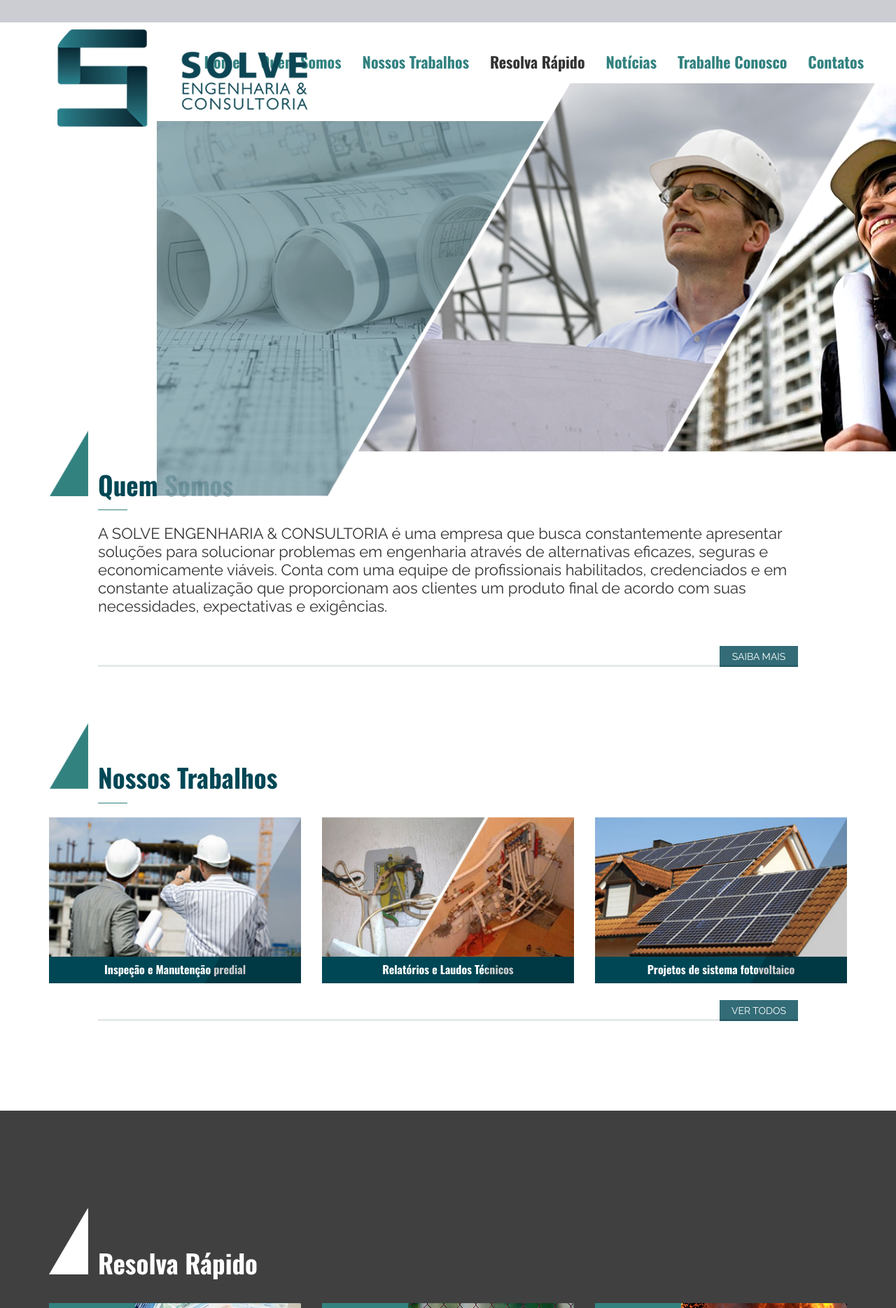
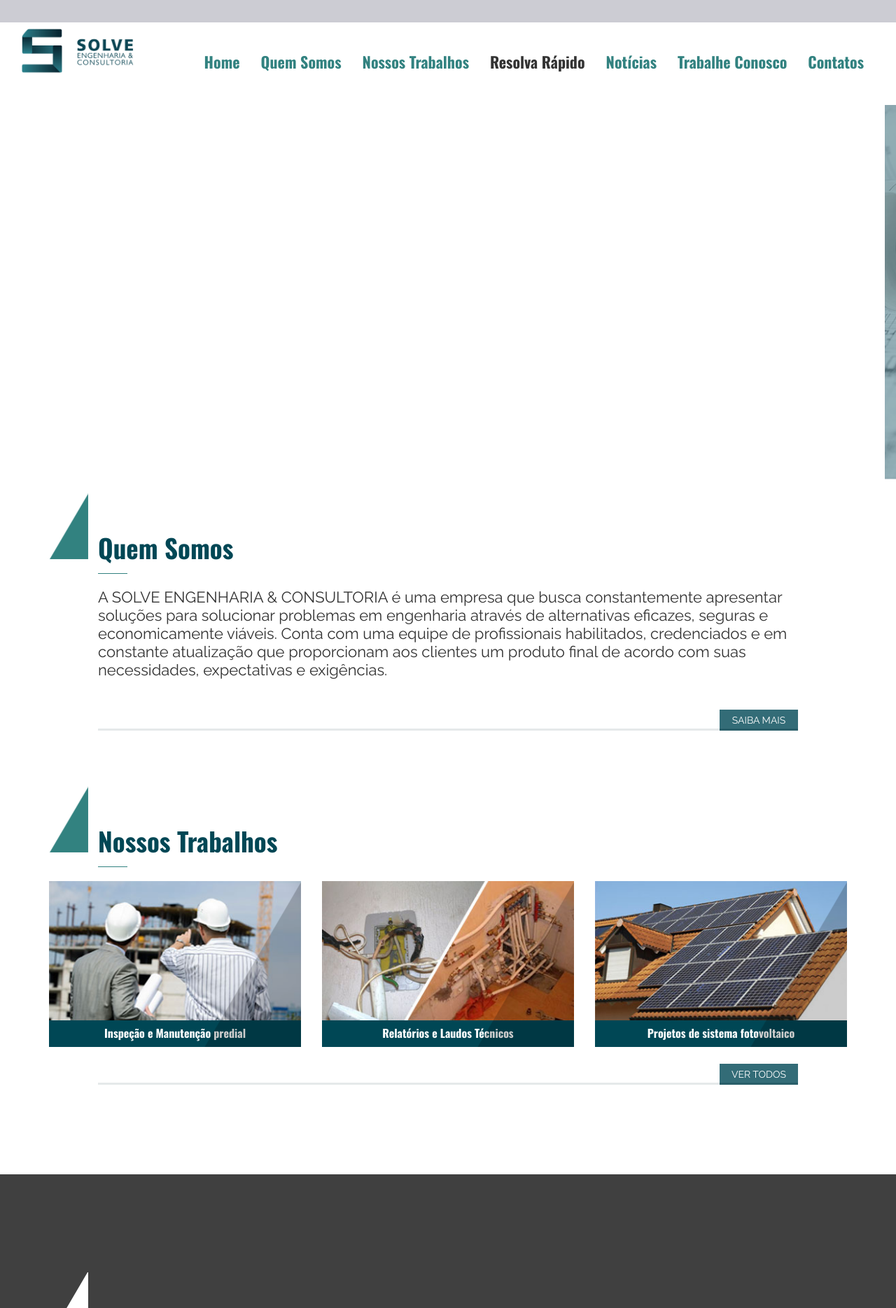
Before and after one commit to V1n1c1us/solveeng, a PHP site: page / in a window 1280 px wide. Shown: the top 1869 px of the page at 70% size. Run offline with PHP 8.4, Linux system fonts and the light colour scheme; some libraries are stand-ins or nearby versions.

Commit message:
arquivos

```diff
--- a/css/style.css
+++ b/css/style.css
@@ -702,14 +702,23 @@ h4 p span {
     .navbar-collapse.collapse.in{
 		margin-bottom: 55px;
 	}
+	.menu li a {
+	z-index: 9999;
+	}
+	img.banner {
+    	height: 100px;
+	}
 	.margin60{
 		margin-top: 0px;
 	}
-
 	h2.titulo{
 		font-size: 30px;
 	}
 
+	p{
+		padding: 0 20px;
+		font-size: 14px;
+	}
 	h2.titulo-2{
 		font-size: 24px;
 	}
@@ -722,21 +731,84 @@ h4 p span {
 		margin: 0;
 	}
 
-	.resolva-rapido .boxcima img.imagem {
-    right: 0px;
+	.area-action-resolva-rapido {
+	    margin: 0px 15px;
+	}
+
+	.boxcima p{
+		color: #fff;
+		font-size: 13px;
+	    padding: 17px;
+	}
+
+	.resolva-rapido .boxbaixo{
+		line-height: 45px;
+	}
+	.resolva-rapido .boxbaixo .txt{
+		font-size: 10px;
 	}
 
 	.enviar-form {
     	margin-top: 30px;
 	}
 
+	.contato {
+    	padding: 0px;
+	}
+
+	ul.endereco li {
+    	font-size: 14px;
+	}
+	ul.endereco li a{
+		color: #fff;
+	}
+
+	ul.lista{
+		font-size: 14px;
+	}
+
+	ul.vagas-itens{
+	    font-size: 14px;
+	}
+
+	.formulario{
+	    font-size: 14px;
+	}
+
+	#mapa{
+		margin-bottom: 70px;
+	}
+
 	.footer .copy {
-    font-size: 13px;
+	    font-size: 13px;
 	}
 }
 /*telas de largura máxima 360px*/
-@media screen and (max-width: 380px){
-
+@media screen and (min-width: 640px){
+	header .logo{
+	    margin: 0px 16px 8px 0px;
+	}
+	.logo img{
+	    width: 160px;
+	    margin-bottom: 55px;
+	}
+	.navbar-collapse.collapse.in{
+		margin-bottom: 55px;
+	}
+	.menu li a {
+	z-index: 9999;
+	}
+	.margin60{
+		margin-top: 0px;
+	}
+	.banner-secundario {
+    margin-top: 0px;
+}
+	.boxcima p{
+		color: #fff;
+		font-size: 20px;
+	    padding: 20px;
+	}
 }
 
 @media only screen and (min-width: 768px) and (max-width: 991px) {
@@ -751,7 +823,9 @@ h4 p span {
 	width: 280px;
     margin-bottom: 120px;
 }
- ul.menu li > a:hover {
+
+
+ul.menu li > a:hover {
     background: transparent;
     border-bottom: 3px solid #004755;
 }
@@ -783,6 +857,10 @@ h4 p span {
     width: 100%;
     height: 236px;
 }
+
+ul.endereco li a{
+	color: #fff;
+}
 .enviar-form {
     margin-top: 30px;
 }
--- a/index.php
+++ b/index.php
@@ -81,6 +81,7 @@
     </div>
     <div class="row hidden-lg hidden-md hidden-sm">
       <div class="banner-secundario">
+        <div class="col-lg-4 col-md-4 col-sm-6 col-xs-12">
         <div class="item">
           <div class="box-trabalhos">
             <div class="retina"></div>
@@ -89,7 +90,9 @@
               <h5>Inspeção e Manutenção predial</h5>
             </div>
           </div>
+          </div>
         </div>
+                <div class="col-lg-4 col-md-4 col-sm-6 col-xs-12">
         <div class="item">
           <div class="box-trabalhos">
             <div class="retina"></div>
@@ -99,6 +102,8 @@
             </div>
           </div>
         </div>
+        </div>
+                <div class="col-lg-4 col-md-4 col-sm-6 col-xs-12">
         <div class="item">
           <div class="box-trabalhos">
             <div class="retina"></div>
@@ -107,6 +112,7 @@
               <h5>Projetos de sistema fotovoltaico</h5>
             </div>
           </div>
+        </div>
         </div>
       </div>
     </div>
@@ -195,9 +201,7 @@
       </div>
     </div>
   </div>
-
-
-  <div class="resolva-rapido">
+  <div class="resolva-rapido hidden-lg">
     <div class="container">
       <div class="row">
         <div class="col-lg-12 header">
@@ -208,9 +212,7 @@
       <div class="banner-resolvaRapido">
         <div class="col-lg-4 col-md-4 col-sm-6 col-xs-12">
         <div class="item">
-          <div class="boxcima"> <img class="icon" src="images/resolva_rapido_01.png" alt="">
-            <div class="hoverzoom"> <img class="imagem" src="images/resolva_rapido_img_01.png" alt="CONTA DE LUZ MUITO CARA?">
-              <div class="retina">
+          <div class="boxcima">
                 <p>Uma alternativa para economia
                   de energia elétrica é a geração
                   de energia fotovoltaica, a qual
@@ -218,80 +220,68 @@
                   de energia elétrica através da
                   energia solar [...] </p>
               </div>
-            </div>
-          </div>
-          <div class="boxbaixo"> <span class="txt">CONTA DE LUZ MUITO CARA?</span> </div>
+           <div class="boxbaixo"><span class="txt">CONTA DE LUZ MUITO CARA?</span></div>
         </div>
-                </div>
+        </div>
         <div class="col-lg-4 col-md-4 col-sm-6 col-xs-12">
          <div class="item">
-          <div class="boxcima"> <img class="icon" src="images/resolva_rapido_02.png" alt="">
-            <div class="hoverzoom"> <img class="imagem" src="images/resolva_rapido_img_02.png" alt="PROBLEMAS EM SUA INSTALAÇÃO ELÉTRICA?">
-              <div class="retina">
+          <div class="boxcima">
                 <p>Uma alternativa para resolver o problema em sua instalação elé
                   trica é realizar uma avaliação completa da instalação elétrica, identificar possíveis problemas e propor soluções viáveis  [...] </p>
               </div>
             </div>
+
+          <div class="boxbaixo"> <span class="txt">PROBLEMAS EM SUA INSTALAÇÃO ELÉTRICA?</span> </div>
           </div>
-          <div class="boxbaixo"> <span class="txt">PROBLEMAS EM SUA INSTALAÇÃO ELÉTRICA?</span> </div>
-        </div>
-        </div>
         <div class="col-lg-4 col-md-4 col-sm-6 col-xs-12">
          <div class="item">
-          <div class="boxcima"> <img class="icon" src="images/resolva_rapido_03.png" alt="">
-            <div class="hoverzoom"> <img class="imagem" src="images/resolva_rapido_img_03.png" alt="PRECISA DE ALVARÁ DOS BOMBEIROS?">
-              <div class="retina">
+          <div class="boxcima">
                 <p>Uma alternativa para resolver seus problemas com alvará é
                   a realização de um Projeto de Prevenção e proteção Contra Incêndio [...] </p>
-              </div>
-            </div>
+
           </div>
           <div class="boxbaixo"> <span class="txt">PRECISA DE ALVARÁ DOS BOMBEIROS?</span> </div>
         </div>
         </div>
         <div class="col-lg-4 col-md-4 col-sm-6 col-xs-12">
          <div class="item">
-          <div class="boxcima"> <img class="icon" src="images/resolva_rapido_04.png" alt="">
-            <div class="hoverzoom"> <img class="imagem" src="images/resolva_rapido_img_04.png" alt="SEU IMÓVEL É NOVO E ESTÁ COM PROBLEMAS?">
-              <div class="retina">
+          <div class="boxcima">
+
                 <p>Uma alternativa para analisar se seu imóvel novo está com proble-
                   mas é uma vistoria de edificação em garantia, a qual auxilia no controle do desempenho da edifica-
                   ção [...]</p>
-              </div>
-            </div>
+
           </div>
           <div class="boxbaixo"> <span class="txt">SEU IMÓVEL É NOVO E ESTÁ COM PROBLEMAS?</span> </div>
         </div>
         </div>
         <div class="col-lg-4 col-md-4 col-sm-6 col-xs-12">
          <div class="item">
-          <div class="boxcima"> <img class="icon" src="images/resolva_rapido_05.png" alt="">
-            <div class="hoverzoom"> <img class="imagem" src="images/resolva_rapido_img_05.png" alt="O PROJETO FOI BEM EXECUTADO?">
-              <div class="retina">
+          <div class="boxcima">
+
                 <p>Uma alternativa para analisar se
                   o projeto do imóvel foi bem executado é a auditoria técnica de projeto, a qual serve para conferir se o projeto comprado foi execu-
                   tado conforme o planejado  [...] </p>
-              </div>
-            </div>
+
           </div>
           <div class="boxbaixo"> <span class="txt">O PROJETO FOI BEM EXECUTADO?</span> </div>
         </div>
         </div>
         <div class="col-lg-4 col-md-4 col-sm-6 col-xs-12">
          <div class="item">
-          <div class="boxcima"> <img class="icon" src="images/resolva_rapido_06.png" alt="">
-            <div class="hoverzoom"> <img class="imagem" src="images/resolva_rapido_img_06.png" alt="PRECISA REGULARIZAR SEU IMÓVEL?">
-              <div class="retina">
+          <div class="boxcima">
+
                 <p>A regularização de um imóvel se torna uma vantagem para você, como o caso de compra-lo ou vendê-lo, pois agiliza o processo [...]</p>
-              </div>
-            </div>
+
           </div>
           <div class="boxbaixo"> <span class="txt">PRECISA REGULARIZAR SEU IMÓVEL?</span> </div>
-        <div class="area-action-resolva-rapido"> <a href="" title="" class="buttom01">Ver Todos</a> </div>
       </div>
       </div>
+
      </div>
+           <div class="area-action-resolva-rapido"> <a href="" title="" class="buttom01">Ver Todos</a></div>
     </div>
+  </div>
   </div>
   <div class="orcamento">
     <div class="container">
@@ -315,42 +305,44 @@
             <div class="form-group">
               <textarea class="form-control" placeholder="Mensagem"></textarea>
             </div>
+            <div class="col-lg-12 col-md-12 col-sm-12 text-center">
+            	<a href="" class="enviar-form" type="submit">Enviar</a>
+            </div>
           </form>
         </div>
         <div class="col-lg-6 col-md-6 col-sm-6 col-xs-12">
           <div id="mapa"></div>
         </div>
-        <div class="col-lg-12 col-md-12 col-sm-12 text-center"> <a href="" class="enviar-form" type="submit">Enviar</a> </div>
+
       </div>
     </div>
   </div>
   <div class="contato">
     <div class="container">
       <div class="row">
-        <div class="col-lg-6 col-md-6 col-sm-6 ">
+        <div class="col-lg-6 col-md-6 col-sm-12 col-xs-12">
           <h3>ENDEREÇO</h3>
           <ul class="endereco">
             <li> <i class="fa fa-map-marker"></i> Rua: André Marques, nº 766 </li>
-            <li> <span class="end">CEP: 97010-040</span> </li>
-            <li> <span class="end">Santa Maria - RS</span> </li>
+            <li class="hidden-xs"> <span class="end">CEP: 97010-040</span> </li>
+            <li class="hidden-xs"> <span class="end">Santa Maria - RS</span> </li>
+            <li class="hidden-lg hidden-md"> <span class="end">CEP: 97010-040, Santa Maria - RS</span> </li>
           </ul>
         </div>
-        <div class="col-lg-6 col-md-6 col-sm-6">
+        <div class="col-lg-6 col-md-6 col-sm-12 col-xs-12">
           <h3>CONTATO</h3>
-          <ul>
-            <li><i class="fa fa-envelope-o" aria-hidden="true"></i><a
-                                href="mailto:contato@solvesm.eng.br"> contato@solvesm.eng.br</a></li>
-            <li><i class="fa fa-phone" aria-hidden="true"></i><a href="tel:(55) 9961-1333"> (55)
-              9961-1333</a></li>
-            <li><i class="fa fa-phone" aria-hidden="true"></i><a href="tel:(55) 9149-4057"> (55)
-              9149-4057</a></li>
+          <ul class="endereco">
+            <li><i class="fa fa-envelope-o" aria-hidden="true"></i><a href="mailto:contato@solvesm.eng.br"> contato@solvesm.eng.br</a></li>
+            <li class="hidden-xs"><i class="fa fa-phone" aria-hidden="true"></i><a href="tel:(55) 9961-1333"> (55) 9961-1333</a></li>
+            <li class="hidden-xs"><i class="fa fa-phone" aria-hidden="true"></i><a href="tel:(55) 9149-4057"> (55) 9149-4057</a></li>
+
+            <li class="hidden-lg hidden-md"><i class="fa fa-phone" aria-hidden="true"></i><a href="tel:(55) 9961-1333"> (55) 9961-1333</a>  <i class="fa fa-phone" aria-hidden="true"></i> <a href="tel:(55) 9149-4057"> (55) 9149-4057</li>
           </ul>
         </div>
       </div>
     </div>
   </div>
 </main>
-
 <!-- RODAPÉ -->
 <div class="footer">
   <div class="container">
@@ -420,11 +412,15 @@
         if ($(".banner-resolvaRapido").length > 0) {
             $(".banner-resolvaRapido").owlCarousel({
                 autoplay: true,
-                //autoplayHoverPause: true,
                 dots: true,
                 nav: false,
                 loop: true,
                 items: 1,
+				autoHeight : true,
+		        itemsDesktop : [1000,5], //5 items between 1000px and 901px
+		        itemsDesktopSmall : [900,3], // betweem 900px and 601px
+		        itemsTablet: [600,2], //2 items between 600 and 0
+		        itemsMobile : false // itemsMobile disabled - inherit from itemsTablet option
             });
         }
     });
```
Also changed, not shown: trabalhe-conosco.php (+18 -10 lines).
